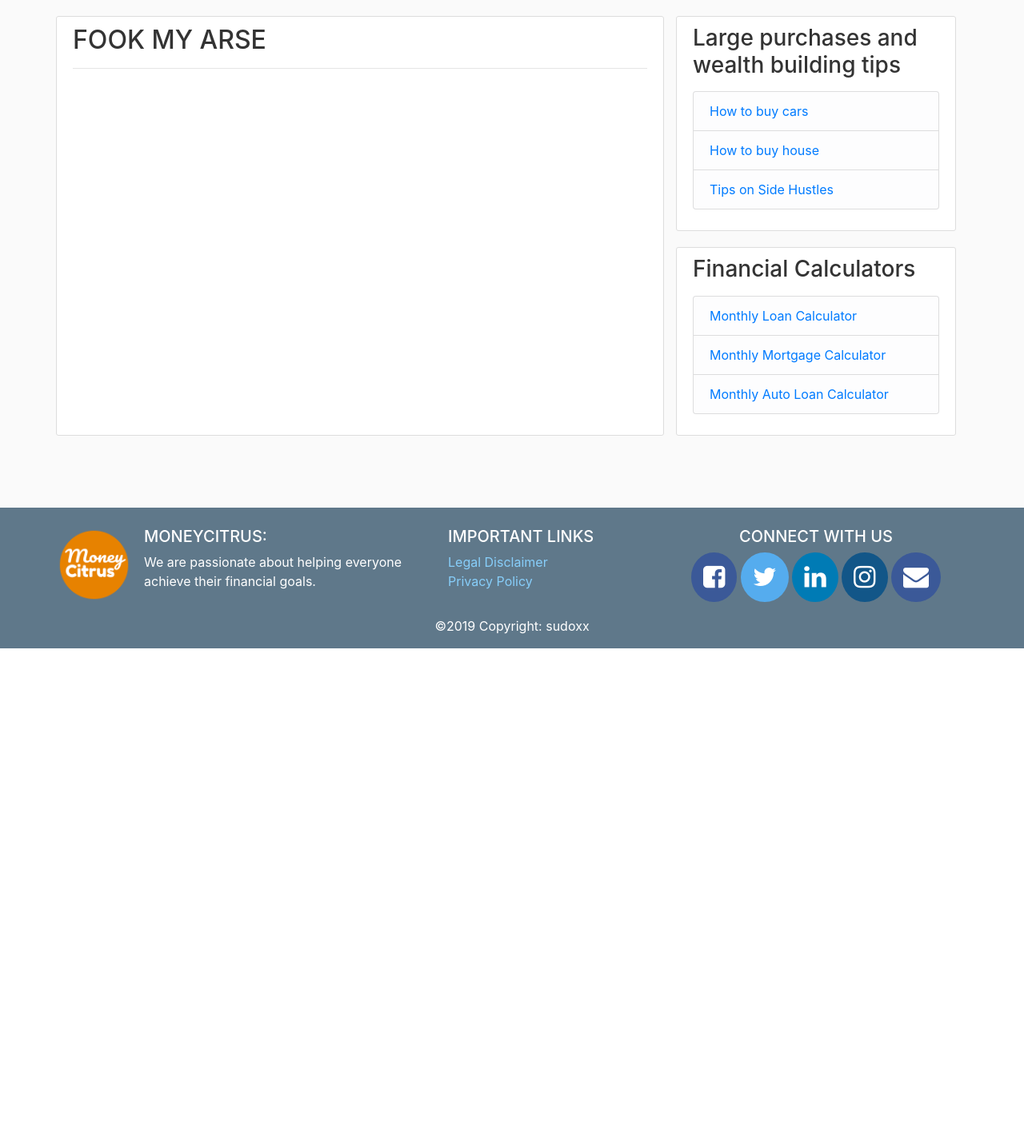
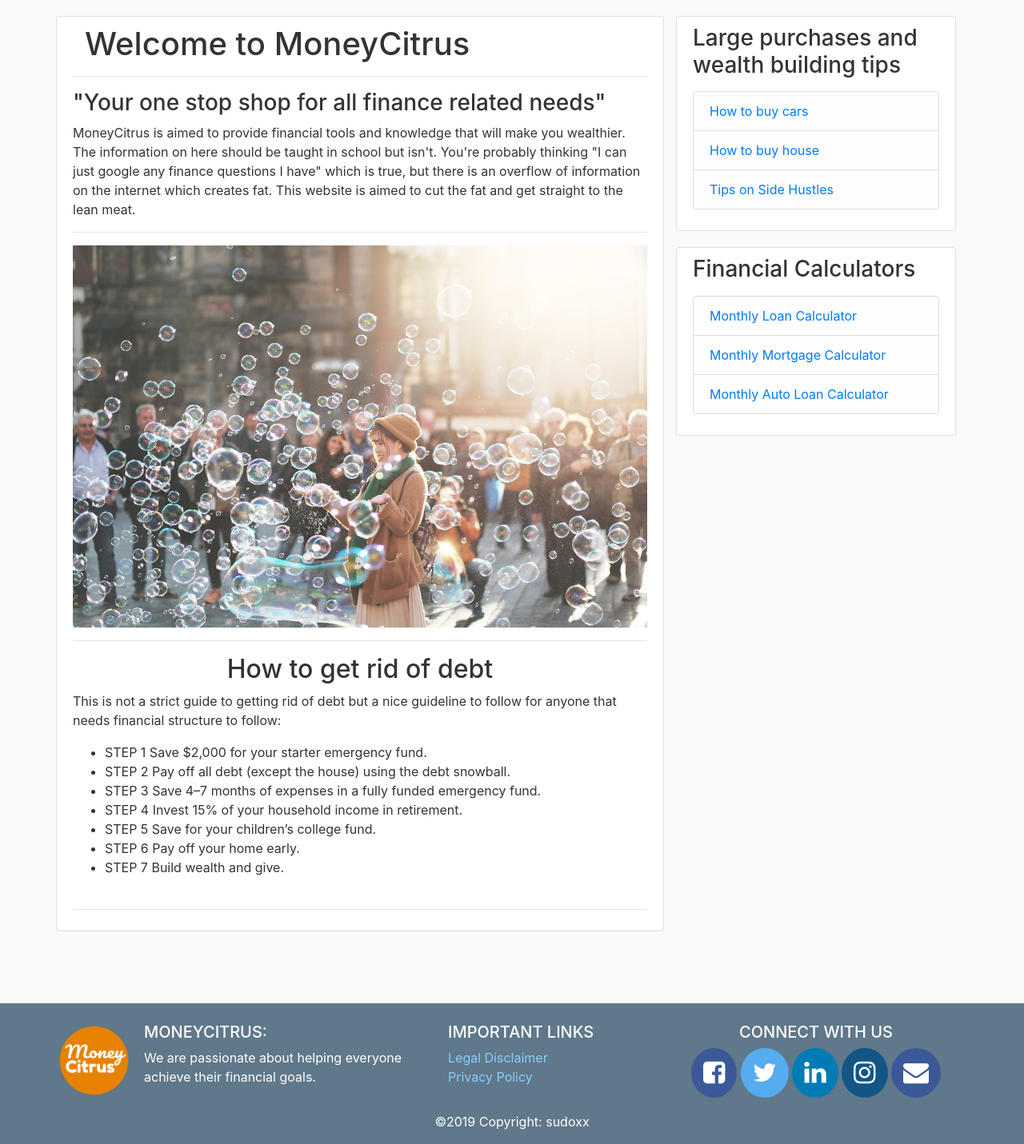
Before and after one commit to sudoxx2/monster_reborn, a Node server app: template views/index.handlebars in a window 1280 px wide. Shown: the part 60-1491 px from the top of the page at 80% size. Before the commit the page ends 871 px from the top, so only its background shows below. Run offline with Node 20, Linux system fonts and the light colour scheme; the template is opened without the code that fills it, so the values that code supplies are empty; some libraries are stand-ins or nearby versions.

Commit message:
added index.hbs page

```diff
--- a/server.js
+++ b/server.js
@@ -11,7 +11,7 @@
 
 // get home hbs
 app.get('/', (req, res) => {
-    res.render('index')
+    res.render('home')
 })
 
 // get about hbs
@@ -26,14 +26,6 @@
 app.get('/buying-house', (req, res) => {
     res.render('buying_house')
 })
-
-// app.get('/contact', (req, res) => {
-//     res.render('contact')
-// })
-
-// app.get('/home', (req, res) => {
-//     res.render('home')
-// })
 
 // app.get('/privacy-policy', (req, res) => {
 //     res.render('privacy_policy')
--- a/views/index.handlebars
+++ b/views/index.handlebars
@@ -1,12 +1,56 @@
-<!DOCTYPE html>
-<html lang="en">
-<head>
-    <meta charset="UTF-8">
-    <meta name="viewport" content="width=device-width, initial-scale=1.0">
-    <meta http-equiv="X-UA-Compatible" content="ie=edge">
-    <title>Document</title>
-</head>
-<body>
-    <h2>FOOK MY ARSE</h2>
-</body>
-</html>
+
+<h1 class="col-md-12">Welcome to MoneyCitrus</h1>
+<hr>
+<h3>"Your one stop shop for all finance related needs"</h3>
+<p>MoneyCitrus is aimed to provide financial tools and knowledge that will make you wealthier.
+     The information on here should be taught in school but isn't. You're probably thinking
+     "I can just google any finance questions I have" which is true, but there is an overflow
+      of information on the internet which creates fat. This website is
+       aimed to cut the fat and get straight to the lean meat.
+</p>
+
+<hr>
+
+<img src="prag.jpg">
+
+<hr>
+<h2 align="center">How to get rid of debt</h2>
+<p>
+        This is not a strict guide to getting rid of debt but a nice guideline
+        to follow for anyone that needs financial structure to follow:
+</p>
+    <ul>
+        <li>
+        STEP 1
+            Save $2,000 for your starter emergency fund.
+        </li>
+        <li>
+        STEP 2
+            Pay off all debt (except the house) using the debt snowball.
+        </li>
+        <li>
+                STEP 3
+                Save 4–7 months of expenses in a fully funded emergency fund.
+        </li>
+
+        <li>
+                STEP 4
+                Invest 15% of your household income in retirement.
+        </li>
+
+        <li>
+                STEP 5
+                Save for your children’s college fund.
+        </li>
+
+        <li>
+                STEP 6
+                Pay off your home early.
+        </li>
+
+        <li>
+                STEP 7
+                Build wealth and give.
+        </li>
+    </ul>
+</br>
```
Also changed, not shown: views/legal_disclaimer.handlebars (added, +31 -0 lines).
